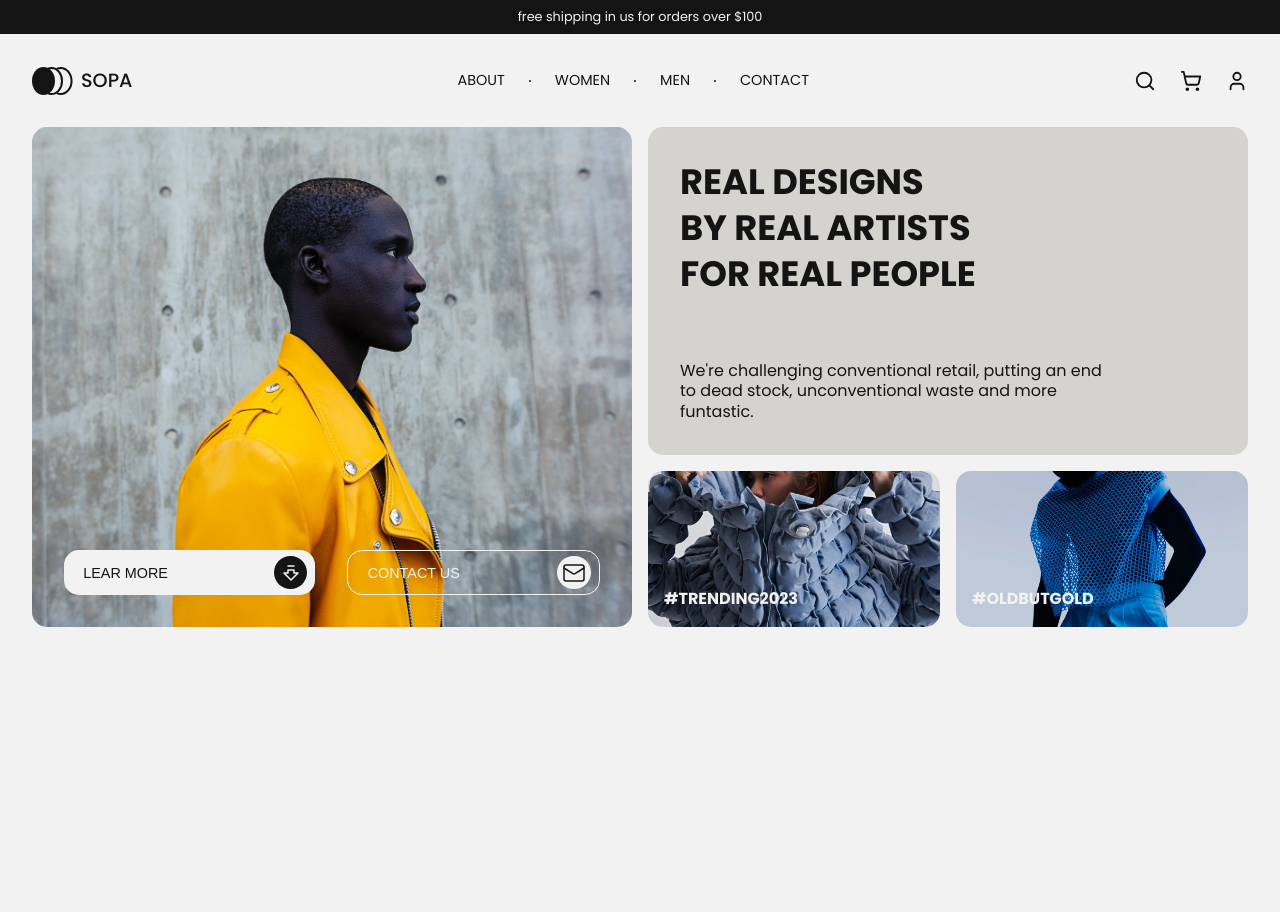
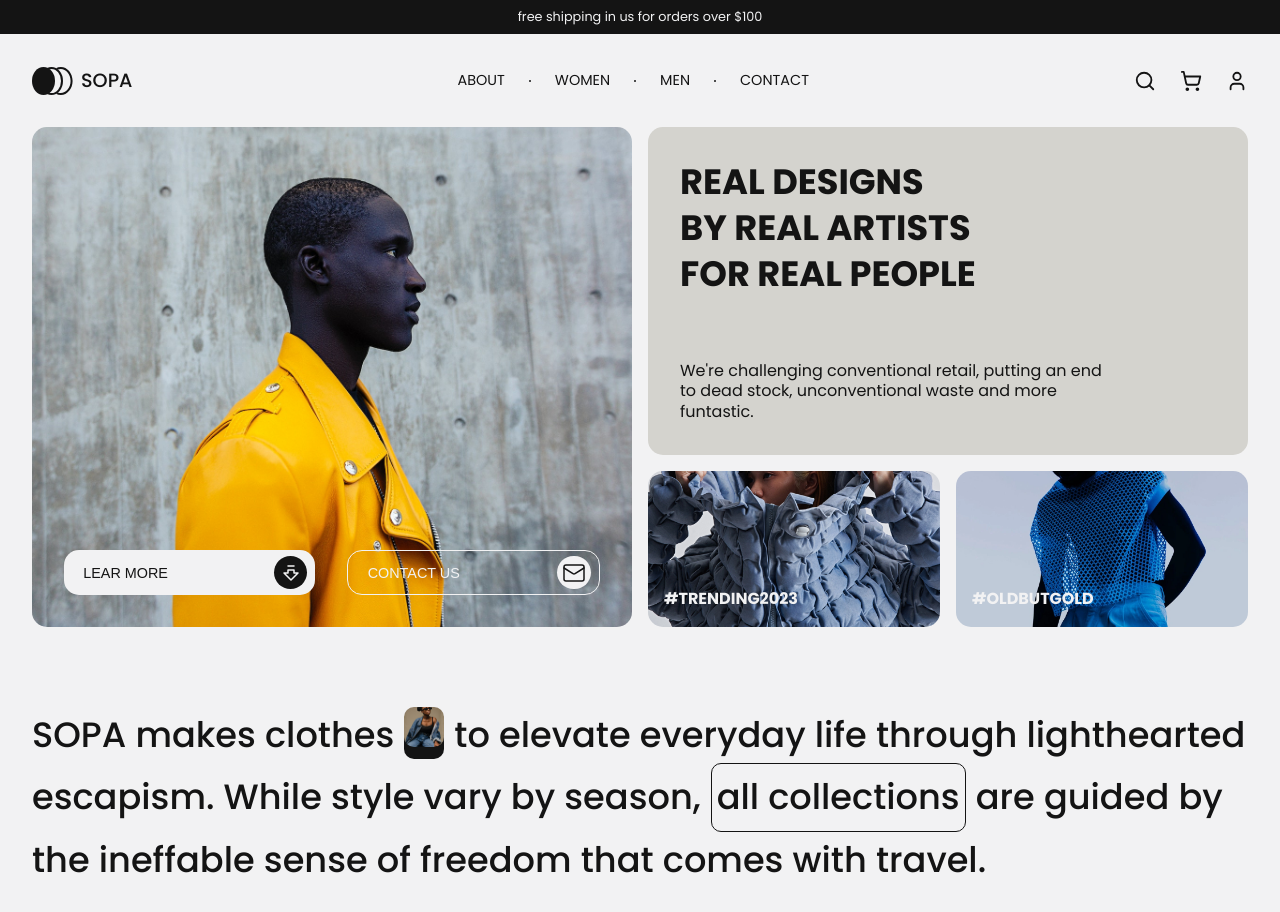
Before and after one commit to MozartOnWeb/sopa, a Next.js app: page / in a window 1280 px wide. Shown: the top 912 px of the page. Before the commit the page ends 800 px from the top, so only its background shows below. Built offline with nearby package versions, Linux system fonts and the light colour scheme.

Commit message:
working on description section

```diff
--- a/src/app/page.tsx
+++ b/src/app/page.tsx
@@ -1,12 +1,14 @@
 import styles from "./page.module.css";
 
-//import components
+//import sections
 import Hero from "@/sections/hero/Hero";
+import Description from "@/sections/description/Description";
 
 export default function Home() {
   return (
     <main className={styles.container}>
       <Hero />
+      <Description />
     </main>
   );
 }
--- a/src/sections/description/Description.tsx
+++ b/src/sections/description/Description.tsx
@@ -3,10 +3,52 @@ import Image from "next/image";
 //import styles
 import styles from "./styles.module.css";
 
+//import images
+import First from "@/assets/images/description.jpg";
+
 type Props = {};
 
 const Description = (props: Props) => {
-  return <div>Description</div>;
+  return (
+    <div className={styles.main}>
+      <blockquote>
+        SOPA makes clothes
+        <span className={styles.image_container}>
+          <Image src={First} alt="first" />
+        </span>
+        to elevate everyday life through lighthearted escapism. While style vary
+        by season,
+        <span className={styles.svg_container}>
+          <svg
+            width="36"
+            height="36"
+            viewBox="0 0 36 36"
+            fill="none"
+            xmlns="http://www.w3.org/2000/svg"
+          >
+            <path
+              d="M18 18C18 13.0294 14.9779 9 11.25 9C14.9779 9 18 4.97056 18 0C18 4.97056 21.0221 9 24.75 9C21.0221 9 18 13.0294 18 18Z"
+              fill="#141414"
+            />
+            <path
+              d="M18 18C18 22.9706 14.9779 27 11.25 27C14.9779 27 18 31.0294 18 36C18 31.0294 21.0221 27 24.75 27C21.0221 27 18 22.9706 18 18Z"
+              fill="#141414"
+            />
+            <path
+              d="M18 18C13.0294 18 9 21.0221 9 24.75C9 21.0221 4.97056 18 0 18C4.97056 18 9 14.9779 9 11.25C9 14.9779 13.0294 18 18 18Z"
+              fill="#141414"
+            />
+            <path
+              d="M18 18C22.9706 18 27 21.0221 27 24.75C27 21.0221 31.0294 18 36 18C31.0294 18 27 14.9779 27 11.25C27 14.9779 22.9706 18 18 18Z"
+              fill="#141414"
+            />
+          </svg>
+          all collections
+        </span>
+        are guided by the ineffable sense of freedom that comes with travel.
+      </blockquote>
+    </div>
+  );
 };
 
 export default Description;
--- a/src/sections/description/styles.module.css
+++ b/src/sections/description/styles.module.css
@@ -0,0 +1,42 @@
+.main {
+  margin-top: 5rem;
+}
+
+.main blockquote {
+  font-size: 2.2rem;
+  font-weight: 500;
+  color: var(--text-color);
+  line-height: 160%;
+  margin: 0 auto;
+}
+
+.image_container {
+  background-color: #141414;
+  border-radius: 10px;
+  margin: 0 10px;
+}
+
+.image_container img {
+  width: 40px;
+  height: 40px;
+  border-radius: 10px;
+  object-fit: cover;
+}
+
+.svg_container {
+  display: inline-flex;
+  align-items: center;
+  border: 1px solid var(--text-color);
+  border-radius: 10px;
+  padding: 5px;
+  margin: 0px 10px;
+}
+
+.svg_container svg {
+  margin-right: 5px;
+  width: 30px;
+  height: 30px;
+  padding: 0;
+  margin: 0;
+  display: none;
+}
```
Also changed, not shown: src/assets/images/description.jpg (added), src/assets/images/description.webp (added).
